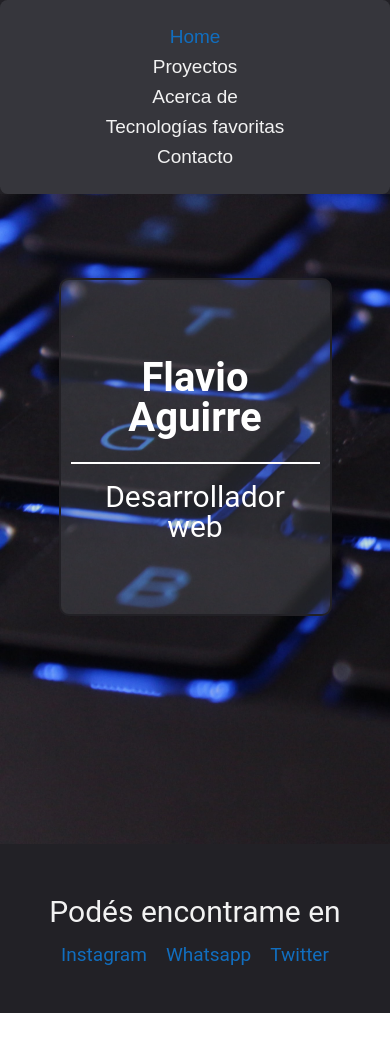
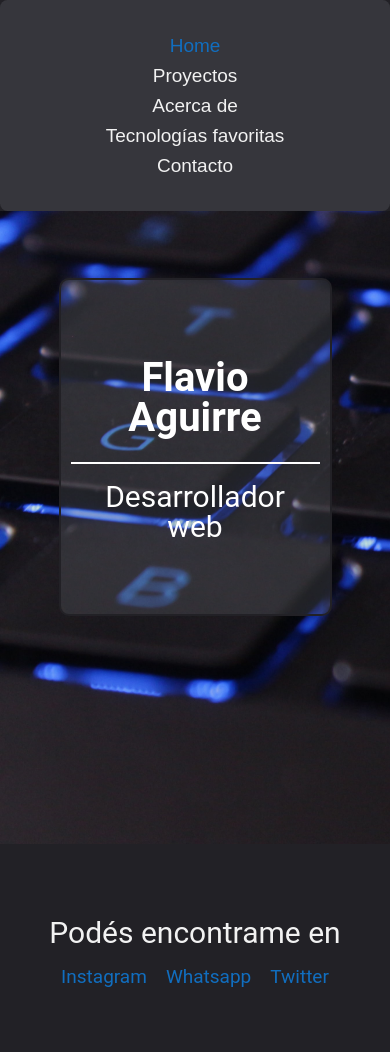
Before and after one commit to flavioaguirre/miPortfolio, a plain HTML site: page index.html in a window 390 px wide. Before the commit the page ends 1013 px from the top, so only its background shows below. Drawn offline with Linux system fonts and the light colour scheme.

Commit message:
Proyect Final

```diff
--- a/style.css
+++ b/style.css
@@ -554,6 +554,11 @@ button {
     font-size: 1.7rem;
   }
 
+  /* Footer  */
+  .footer {
+    height: 25vh;
+  }
+
   /* index  */
   .sectionIndex__h1 {
     font-size: var(--text-medium);
@@ -599,7 +604,7 @@ button {
   /* header  */
   .header{
     width: 100%;
-    height: 23vh;
+    height: 25vh;
     background-color: #222126;
   }
   .header__nav {
@@ -609,6 +614,7 @@ button {
     padding: var(--spacing-xxsmall);
   }
   .headerNav__ul {
+    max-height: 80%;
     padding: .3rem;
     flex-direction: column;
     gap: 1.6rem;
```
